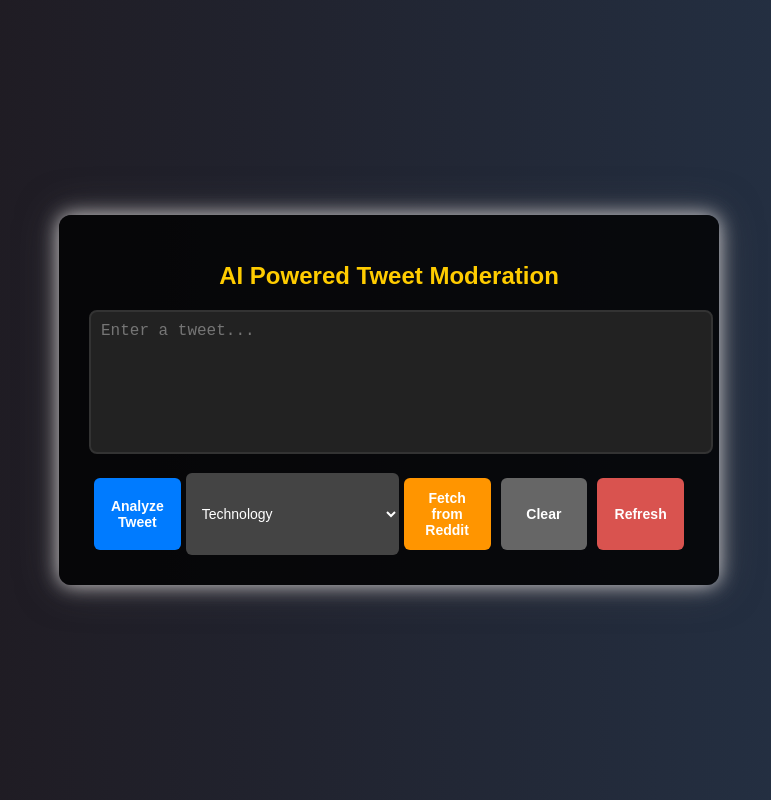
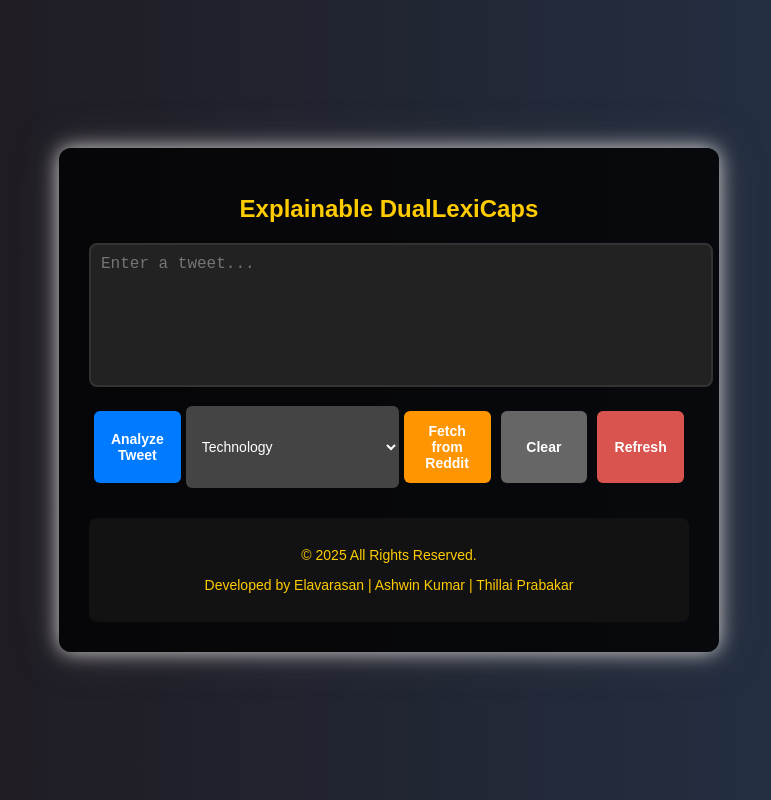
Before and after one commit to elavarasan-2003/DualLexiCaps-Mistral, a React (Create React App) app in the folder frontend/: page / in a window 1280 px wide. Shown: the whole page, without its empty margins (251-1022 px from the left). Built offline with nearby package versions, Linux system fonts and the light colour scheme.

Commit message:
Update App.js

```diff
--- a/frontend/src/App.js
+++ b/frontend/src/App.js
@@ -94,7 +94,7 @@ export default function App() {
   return (
     <div className={`container ${classification === "Hate" ? "hate" : classification ? "non-hate" : ""}`}>
 
-      <h1>AI Powered Tweet Moderation</h1>
+      <h1>Explainable DualLexiCaps</h1>
 
       <textarea
         placeholder="Enter a tweet..."
@@ -140,6 +140,11 @@ export default function App() {
           <p className="typing-effect">{typing}</p>
         </div>
       )}
+
+<footer>
+ <p>© 2025 All Rights Reserved.</p>
+  <p>Developed by Elavarasan | Ashwin Kumar | Thillai Prabakar</p>
+</footer>
     </div>
   );
 }
```
